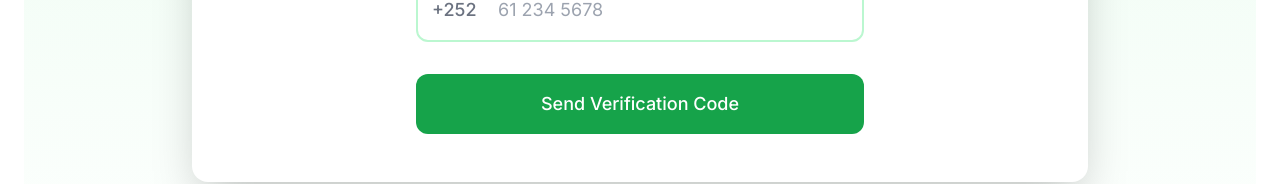
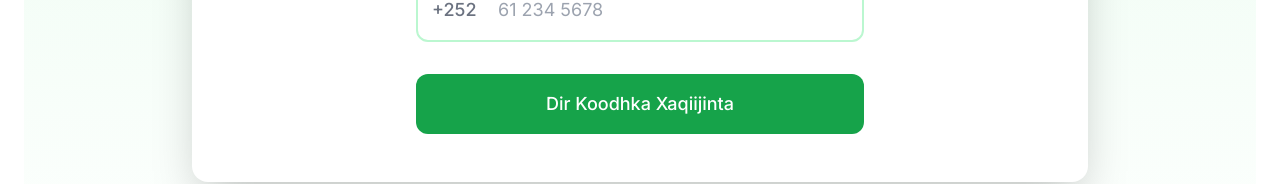
Before and after one commit to samesoft/UPD_PARTY_FRONTEND, a Next.js app: page /create-account in a window 1280 px wide. Shown: the part 691-875 px from the top of the page. Built offline with nearby package versions, Linux system fonts and the light colour scheme.

Commit message:
changing the language

```diff
--- a/components/create-account.tsx
+++ b/components/create-account.tsx
@@ -197,7 +197,7 @@ const CreateAccount: React.FC = () => {
                       {isLoading ? (
                         <CircularProgress size={28} color="inherit" />
                       ) : (
-                        "Send Verification Code"
+                        "Dir Koodhka Xaqiijinta"
                       )}
                     </button>
                   </form>
```
